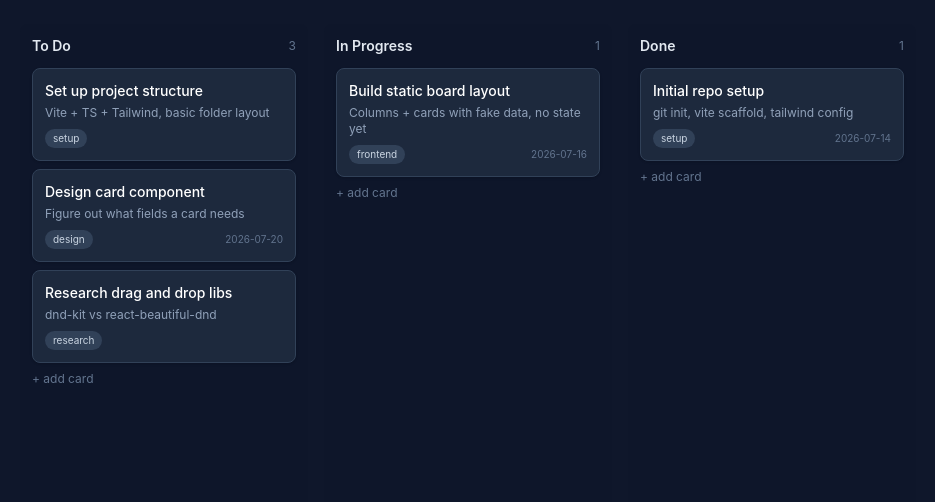
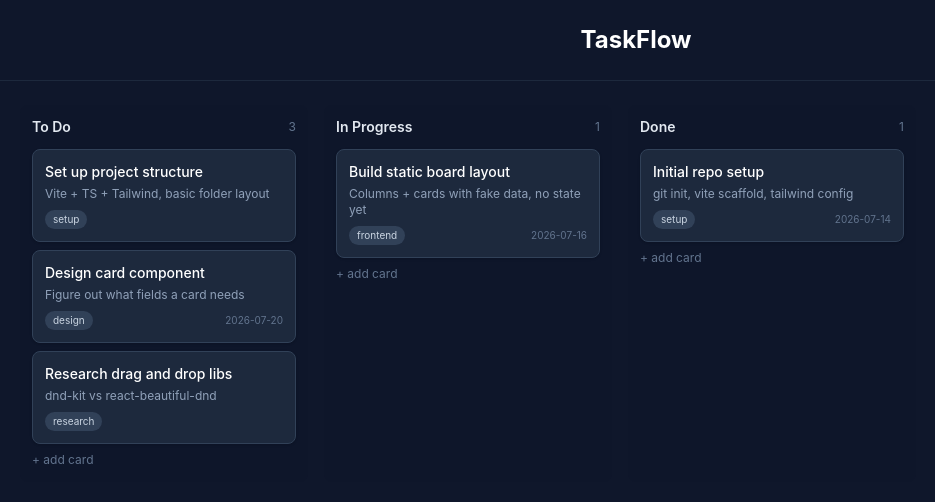
Before and after one commit to soormasoor/taskflow, a React (Vite) app: page / in a window 1280 px wide. Shown: the top 502 px of the page, without its empty margins (4-939 px from the left). Built offline with nearby package versions, Linux system fonts and the light colour scheme.

Commit message:
center app header, empty column state

```diff
--- a/src/App.tsx
+++ b/src/App.tsx
@@ -3,7 +3,15 @@ import { useBoardStore } from "./store/boardStore";
 
 function App() {
   const board = useBoardStore((state) => state.board);
-  return <Board board={board} />;
+
+  return (
+    <div className="min-h-screen bg-slate-900">
+      <header className="py-6 text-center border-b border-slate-800">
+        <h1 className="text-2xl font-bold text-white">TaskFlow</h1>
+      </header>
+      <Board board={board} />
+    </div>
+  );
 }
 
 export default App;
--- a/src/components/Board.tsx
+++ b/src/components/Board.tsx
@@ -39,7 +39,7 @@ function Board({ board }: BoardProps) {
 
   return (
     <DndContext sensors={sensors} onDragEnd={handleDragEnd}>
-      <div className="flex gap-4 p-6 overflow-x-auto min-h-screen bg-slate-900">
+      <div className="flex gap-4 p-6 overflow-x-auto">
         {board.columns.map((column) => {
           const cards = column.cardIds.map((id) => board.cards[id]);
           return <Column key={column.id} column={column} cards={cards} />;
--- a/src/components/Column.tsx
+++ b/src/components/Column.tsx
@@ -29,13 +29,17 @@ function Column({ column, cards }: ColumnProps) {
         <span className="text-xs text-slate-500">{cards.length}</span>
       </div>
       <div className="flex flex-col gap-2">
-        {cards.map((card) => (
-          <Card
-            key={card.id}
-            card={card}
-            onClick={() => setSelectedCard(card)}
-          />
-        ))}
+        {cards.length === 0 ? (
+          <p className="text-xs text-slate-600 italic py-2">No cards yet</p>
+        ) : (
+          cards.map((card) => (
+            <Card
+              key={card.id}
+              card={card}
+              onClick={() => setSelectedCard(card)}
+            />
+          ))
+        )}
       </div>
       <button
         onClick={() => setIsAddModalOpen(true)}
```
Also changed, not shown: 1 other file (tests, documents, lock files or other folders).
